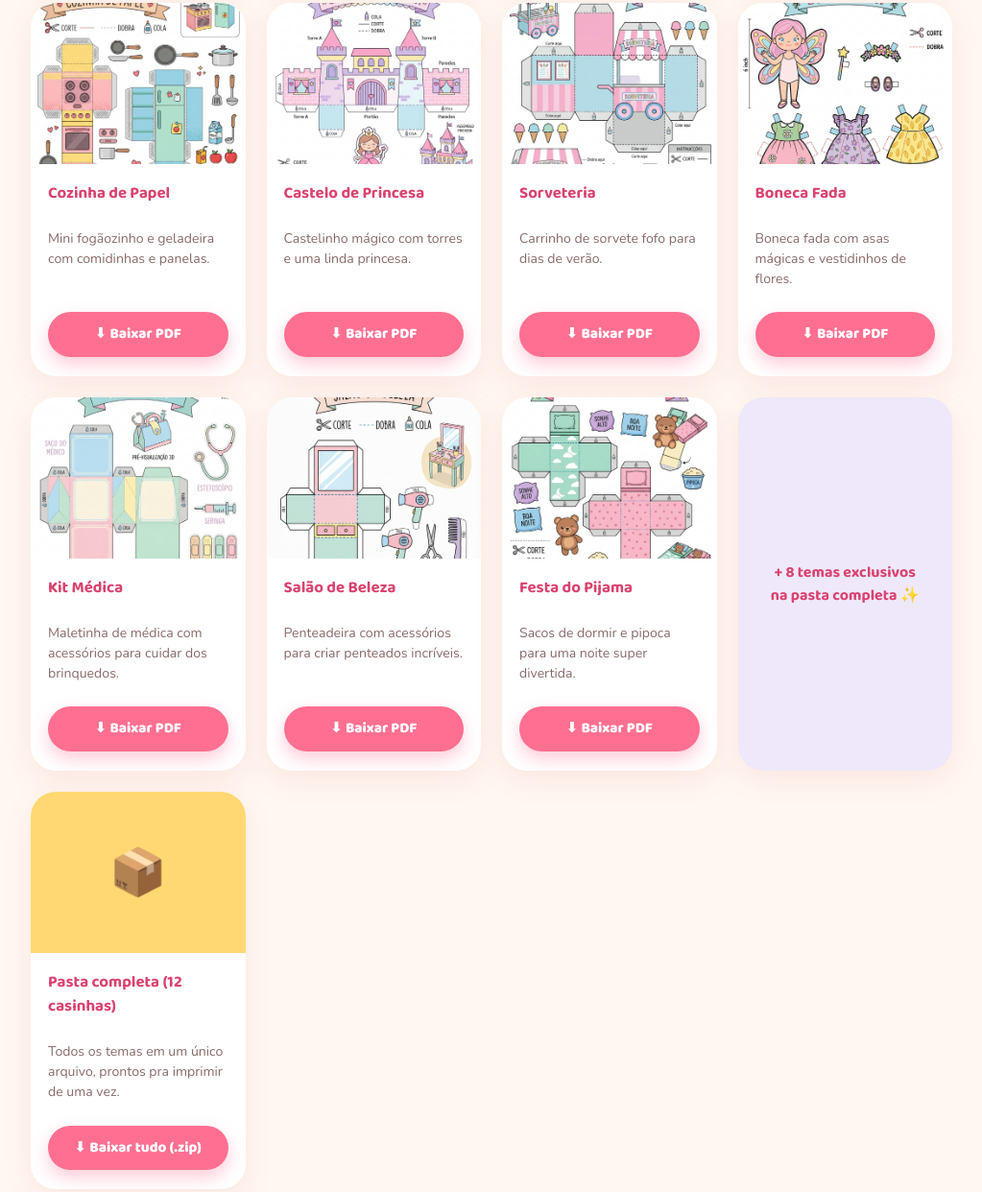
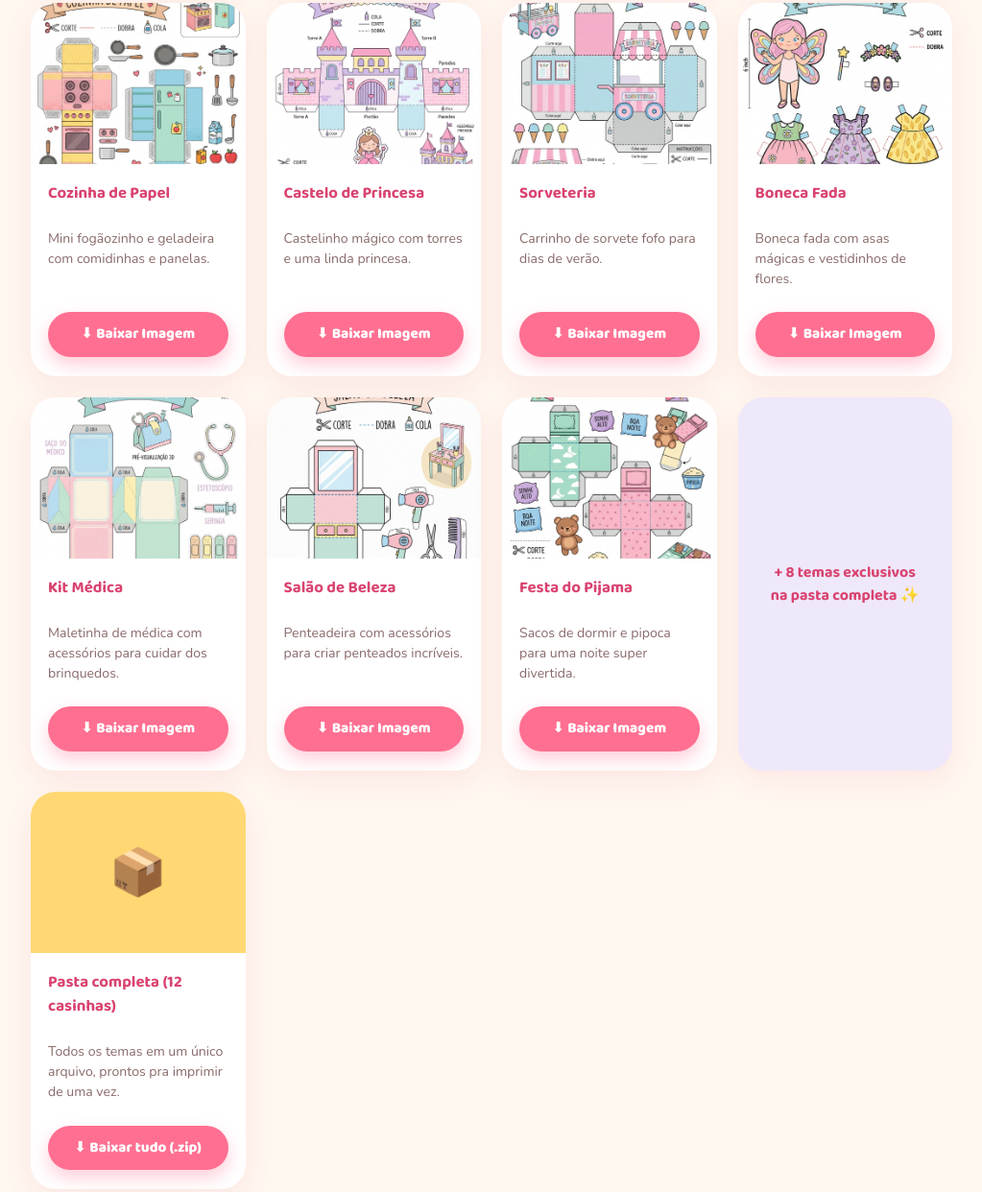
Before and after one commit to Filipe-Machado0/entregavel, a plain HTML site: page index.html in a window 1280 px wide. Shown: the part 932-2174 px from the top of the page at 96% size, without its empty margins (128-1151 px from the left). Drawn offline with nearby package versions, Linux system fonts and the light colour scheme.

Commit message:
fix: atualizar links de download para baixar as imagens

```diff
--- a/index.html
+++ b/index.html
@@ -300,7 +300,7 @@
           <div class="body">
             <h3>Pet Shop de Papel</h3>
             <p class="desc">Lojinha de bichinhos, com fachada azul e amiguinhos na janela.</p>
-            <a class="btn" href="SUBSTITUA-PELO-LINK-PET-SHOP.pdf" download>⬇ Baixar PDF</a>
+            <a class="btn" href="assets/pet_shop.png" download>⬇ Baixar Imagem</a>
           </div>
         </div>
 
@@ -309,7 +309,7 @@
           <div class="body">
             <h3>Cozinha de Papel</h3>
             <p class="desc">Mini fogãozinho e geladeira com comidinhas e panelas.</p>
-            <a class="btn" href="#" download>⬇ Baixar PDF</a>
+            <a class="btn" href="assets/cozinha.png" download>⬇ Baixar Imagem</a>
           </div>
         </div>
 
@@ -318,7 +318,7 @@
           <div class="body">
             <h3>Castelo de Princesa</h3>
             <p class="desc">Castelinho mágico com torres e uma linda princesa.</p>
-            <a class="btn" href="#" download>⬇ Baixar PDF</a>
+            <a class="btn" href="assets/castelo.png" download>⬇ Baixar Imagem</a>
           </div>
         </div>
 
@@ -327,7 +327,7 @@
           <div class="body">
             <h3>Sorveteria</h3>
             <p class="desc">Carrinho de sorvete fofo para dias de verão.</p>
-            <a class="btn" href="#" download>⬇ Baixar PDF</a>
+            <a class="btn" href="assets/sorveteria.png" download>⬇ Baixar Imagem</a>
           </div>
         </div>
 
@@ -336,7 +336,7 @@
           <div class="body">
             <h3>Boneca Fada</h3>
             <p class="desc">Boneca fada com asas mágicas e vestidinhos de flores.</p>
-            <a class="btn" href="#" download>⬇ Baixar PDF</a>
+            <a class="btn" href="assets/fada.png" download>⬇ Baixar Imagem</a>
           </div>
         </div>
 
@@ -345,7 +345,7 @@
           <div class="body">
             <h3>Kit Médica</h3>
             <p class="desc">Maletinha de médica com acessórios para cuidar dos brinquedos.</p>
-            <a class="btn" href="#" download>⬇ Baixar PDF</a>
+            <a class="btn" href="assets/medica.png" download>⬇ Baixar Imagem</a>
           </div>
         </div>
 
@@ -354,7 +354,7 @@
           <div class="body">
             <h3>Salão de Beleza</h3>
             <p class="desc">Penteadeira com acessórios para criar penteados incríveis.</p>
-            <a class="btn" href="#" download>⬇ Baixar PDF</a>
+            <a class="btn" href="assets/salao.png" download>⬇ Baixar Imagem</a>
           </div>
         </div>
 
@@ -363,7 +363,7 @@
           <div class="body">
             <h3>Festa do Pijama</h3>
             <p class="desc">Sacos de dormir e pipoca para uma noite super divertida.</p>
-            <a class="btn" href="#" download>⬇ Baixar PDF</a>
+            <a class="btn" href="assets/pijama.png" download>⬇ Baixar Imagem</a>
           </div>
         </div>
 
@@ -429,7 +429,7 @@
             <h3>Boneca Sereia</h3>
             <span class="free-tag">GRÁTIS</span>
             <p class="desc">Boneca temática com cauda de sereia pra montar e trocar.</p>
-            <a class="btn" href="SUBSTITUA-PELO-LINK-BONECA-SEREIA.pdf" download>⬇ Baixar PDF</a>
+            <a class="btn" href="assets/boneca_sereia.png" download>⬇ Baixar Imagem</a>
           </div>
         </div>
 
@@ -440,7 +440,7 @@
             <h3>Boneca Professora</h3>
             <span class="free-tag">GRÁTIS</span>
             <p class="desc">Boneca com roupinhas e acessórios de sala de aula.</p>
-            <a class="btn" href="SUBSTITUA-PELO-LINK-BONECA-PROFESSORA.pdf" download>⬇ Baixar PDF</a>
+            <a class="btn" href="assets/boneca_professora.png" download>⬇ Baixar Imagem</a>
           </div>
         </div>
 
@@ -451,7 +451,7 @@
             <h3>Kit Maquiagem + Guarda-roupa</h3>
             <span class="free-tag">GRÁTIS</span>
             <p class="desc">Acessórios extras de beleza e roupas pra trocar o visual.</p>
-            <a class="btn" href="SUBSTITUA-PELO-LINK-KIT-MAQUIAGEM.pdf" download>⬇ Baixar PDF</a>
+            <a class="btn" href="assets/kit_maquiagem.png" download>⬇ Baixar Imagem</a>
           </div>
         </div>
 
@@ -462,7 +462,7 @@
             <h3>Kit Baby-Care</h3>
             <span class="free-tag">GRÁTIS</span>
             <p class="desc">Bebê de papel com mamadeira, carrinho e acessórios.</p>
-            <a class="btn" href="SUBSTITUA-PELO-LINK-KIT-BABY-CARE.pdf" download>⬇ Baixar PDF</a>
+            <a class="btn" href="assets/kit_baby_care.png" download>⬇ Baixar Imagem</a>
           </div>
         </div>
 
@@ -473,7 +473,7 @@
             <h3>Kit Trailer Charme</h3>
             <span class="free-tag">GRÁTIS</span>
             <p class="desc">Trailer de papel decorado, um cantinho a mais pra brincar.</p>
-            <a class="btn" href="SUBSTITUA-PELO-LINK-TRAILER.pdf" download>⬇ Baixar PDF</a>
+            <a class="btn" href="assets/kit_trailer.png" download>⬇ Baixar Imagem</a>
           </div>
         </div>
 
```
